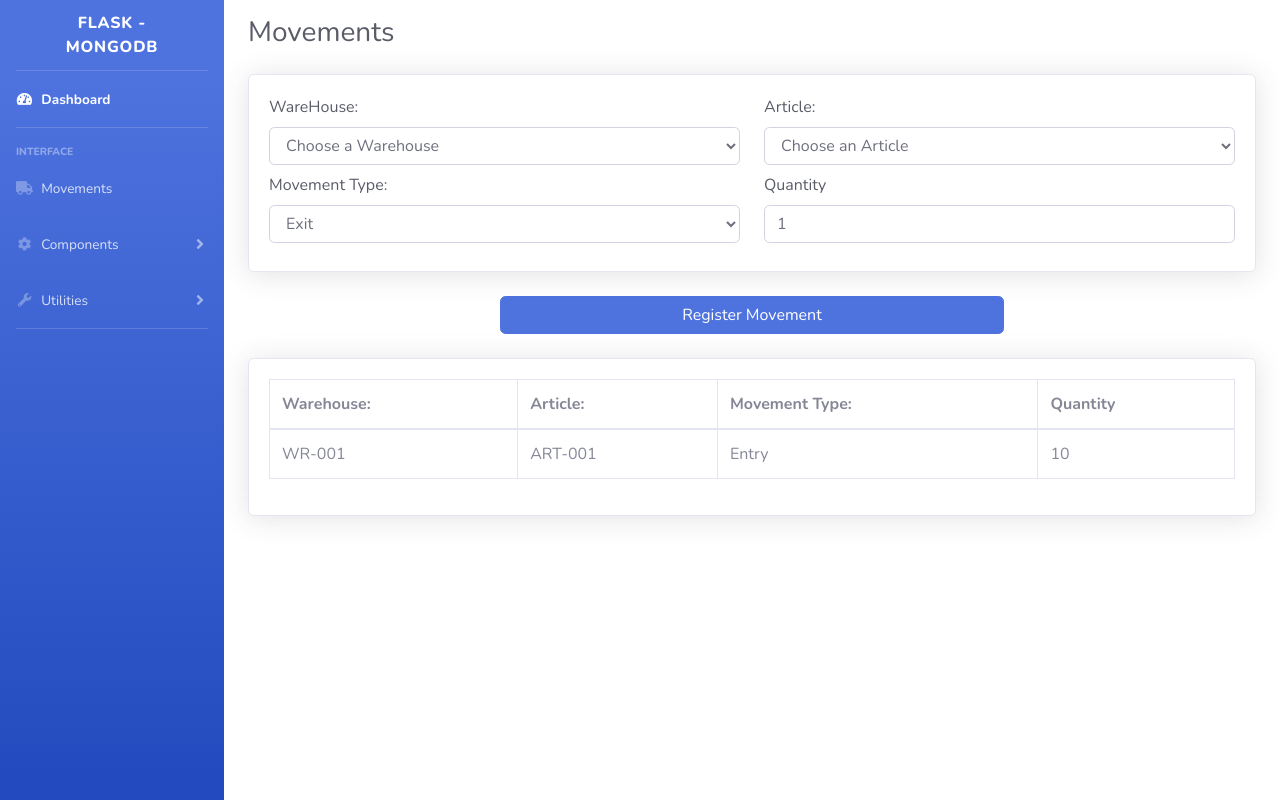
After one commit to edilioGF/Inventario-Mongo-Flask, a Flask app: page /movements in a window 1280 px wide. The commit adds this page. Run offline with Flask 2, Linux system fonts and the light colour scheme; some libraries are stand-ins or nearby versions.

Commit message:
movements template created

```diff
--- a/server.py
+++ b/server.py
@@ -45,6 +45,10 @@ def insert_movement():
     )
     return Response("Movement created.", mimetype="text/plain")
 
+@app.route('/movements', methods=['GET'])
+def get_movements_page():
+    return render_template('movements.html')
+
 
 if __name__ == "__main__":
     app.run()
--- a/templates/dashboard.html
+++ b/templates/dashboard.html
@@ -1,4 +1,6 @@
-{% extends 'index.html' %} {% block content %}
+{% extends 'index.html' %}
+
+{% block content %}
 <div class="d-sm-flex align-items-center justify-content-between mb-4">
   <h1 class="h3 mb-0 text-gray-800">Dashboard</h1>
 </div>
--- a/templates/index.html
+++ b/templates/index.html
@@ -46,7 +46,7 @@
         <li class="nav-item active">
           <a class="nav-link" href="index.html">
             <i class="fas fa-fw fa-tachometer-alt"></i>
-            <span>Inicio</span></a
+            <span>Dashboard</span></a
           >
         </li>
 
@@ -57,6 +57,14 @@
         <div class="sidebar-heading">
           Interface
         </div>
+
+        <li class="nav-item">
+          <a class="nav-link" href="/movements">
+            <i class="fas fa-fw fa-truck"></i>
+            <span>Movements</span></a
+          >
+        </li>
+
 
         <!-- Nav Item - Pages Collapse Menu -->
         <li class="nav-item">
--- /dev/null
+++ b/templates/movements.html
@@ -0,0 +1,67 @@
+{% extends 'index.html' %}
+
+{% block content %}
+<div class="d-sm-flex align-items-center justify-content-between mb-4">
+    <h1 class="h3 mb-0 mt-3 text-gray-800">Movements</h1>
+</div>
+
+<form method="POST" action="/movements/register">
+    <div class="card shadow mb-4">
+        <div class="card-body">
+            <div class="row">
+                <div class="col-6 mb-sm-2">
+                    <label class="text-dark">WareHouse:</label>
+                    <select name="warehouse" id="warehouse-select" class="form-control form-control-user">
+                        <option value="">Choose a Warehouse</option>
+                    </select>
+                </div>
+                <div class="col-6 mb-sm-2">
+                    <label class="text-dark">Article:</label>
+                    <select name="article" id="article-select" class="form-control form-control-user">
+                        <option value="">Choose an Article</option>
+                    </select>
+                </div>
+                <div class="col-6 mb-sm-2">
+                    <label class="text-dark">Movement Type:</label>
+                    <select name="movement_type" id="movement-select" class="form-control form-control-user">
+                        <option value="exit">Exit</option>
+                        <option value="entry">Entry</option>
+                    </select>
+                </div>
+                <div class="col-6 mb-sm-2">
+                    <label class="text-dark">Quantity</label>
+                    <input name="quantity" type="number" class="form-control form-control-user" min="1" value="1">
+                </div>
+            </div>
+        </div>
+    </div>
+    <button type="submit" class="btn btn-primary btn-user mb-4 btn-block w-50 mx-auto">
+        Register Movement
+    </button>
+</form>
+
+<div class="card shadow mb-4">
+    <div class="card-body">
+        <div class="table-responsive">
+            <table class="table table-bordered" width="100%" cellspacing="0">
+                <thead>
+                    <tr role="row">
+                        <th>Warehouse:</th>
+                        <th>Article:</th>
+                        <th>Movement Type:</th>
+                        <th>Quantity</th>
+                    </tr>
+                </thead>
+                <tbody>
+                    <tr>
+                        <td>WR-001</td>
+                        <td>ART-001</td>
+                        <td>Entry</td>
+                        <td>10</td>
+                    </tr>
+                </tbody>
+            </table>
+        </div>
+    </div>
+</div>
+{% endblock %}
```
